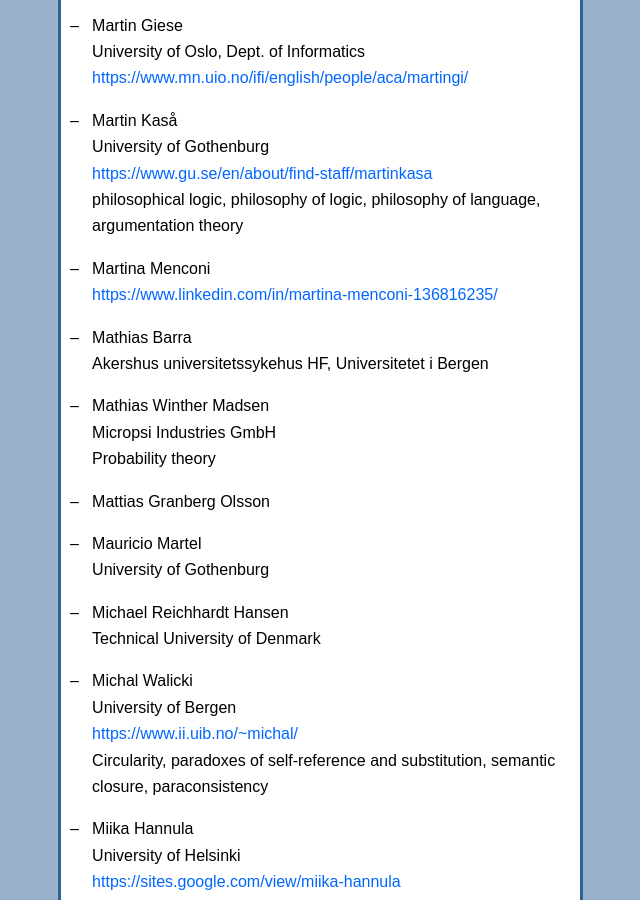
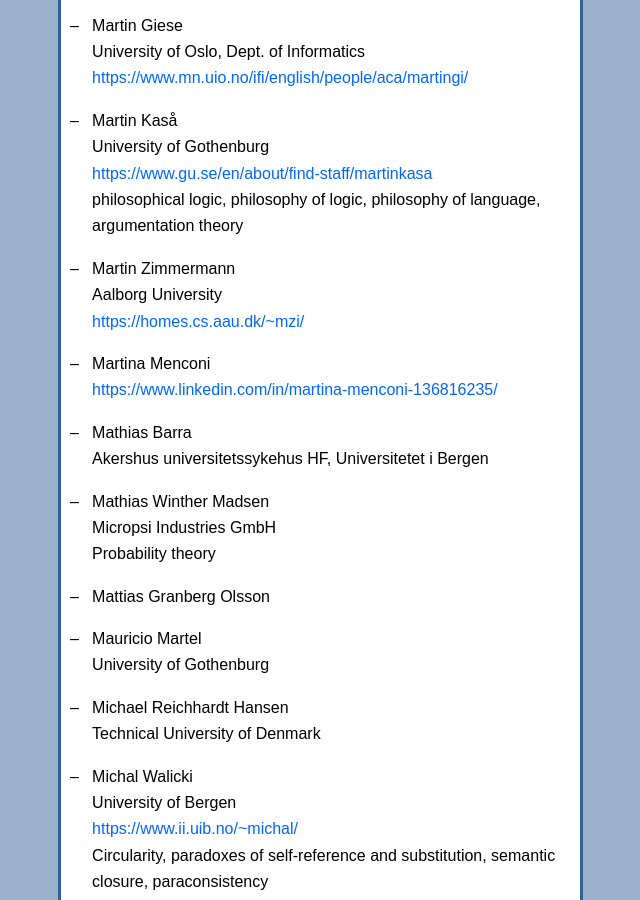
Before and after one commit to scandinavianlogic/scandinavianlogic.github.io, a Jekyll site: the page built from members.md, in a window 1280 px wide and 900 px high, scrolled down 14141 px. Shown: the whole window, without its empty margins (453-1093 px from the left). Built offline with Jekyll 4.4.1, drawn with Linux system fonts in a browser that asks for light colours.

Commit message:
new member

```diff
--- a/members.md
+++ b/members.md
@@ -542,6 +542,10 @@ membership.
   <https://www.gu.se/en/about/find-staff/martinkasa>
   philosophical logic, philosophy of logic, philosophy of language, argumentation theory
 
+- Martin Zimmermann
+  Aalborg University
+  <https://homes.cs.aau.dk/~mzi/>
+
 - Martina Menconi
   <https://www.linkedin.com/in/martina-menconi-136816235/>
 
```
